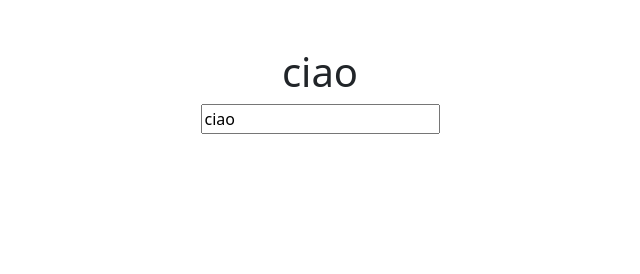
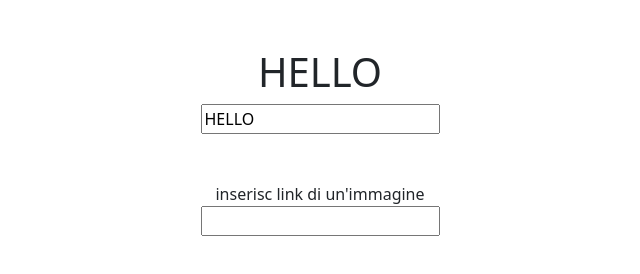
Before and after one commit to SIDDY-CHIUCHIOLO/vue-hello, a plain HTML site: page index.html in a window 1280 px wide. Shown: the whole page, without its empty margins (320-960 px from the left). Drawn offline with nearby package versions, Linux system fonts and the light colour scheme.

Commit message:
inserito la possibilità di mettere un'immagine tramite input (link)

```diff
--- a/index.html
+++ b/index.html
@@ -33,6 +33,13 @@
                     <h1>{{ message }}</h1>
                     <input v-model="message" type="text">
                 </div>
+                <div class="col-12">
+                    <label class="d-block mt-5" for="user-input">inserisc link di un'immagine</label>
+                    <input id="user-input" v-model="url" type="text">
+                </div>
+                <div class="col-12">
+                    <img v-bind:src="url">
+                </div>
             </div>
         </div>
     </main>
--- a/js/main.js
+++ b/js/main.js
@@ -3,7 +3,8 @@
 const root = new Vue({
         el: "#root",
         data: {
-            message: "ciao",
+            message: "HELLO",
+            url:"",
         }
     }
 );
```
